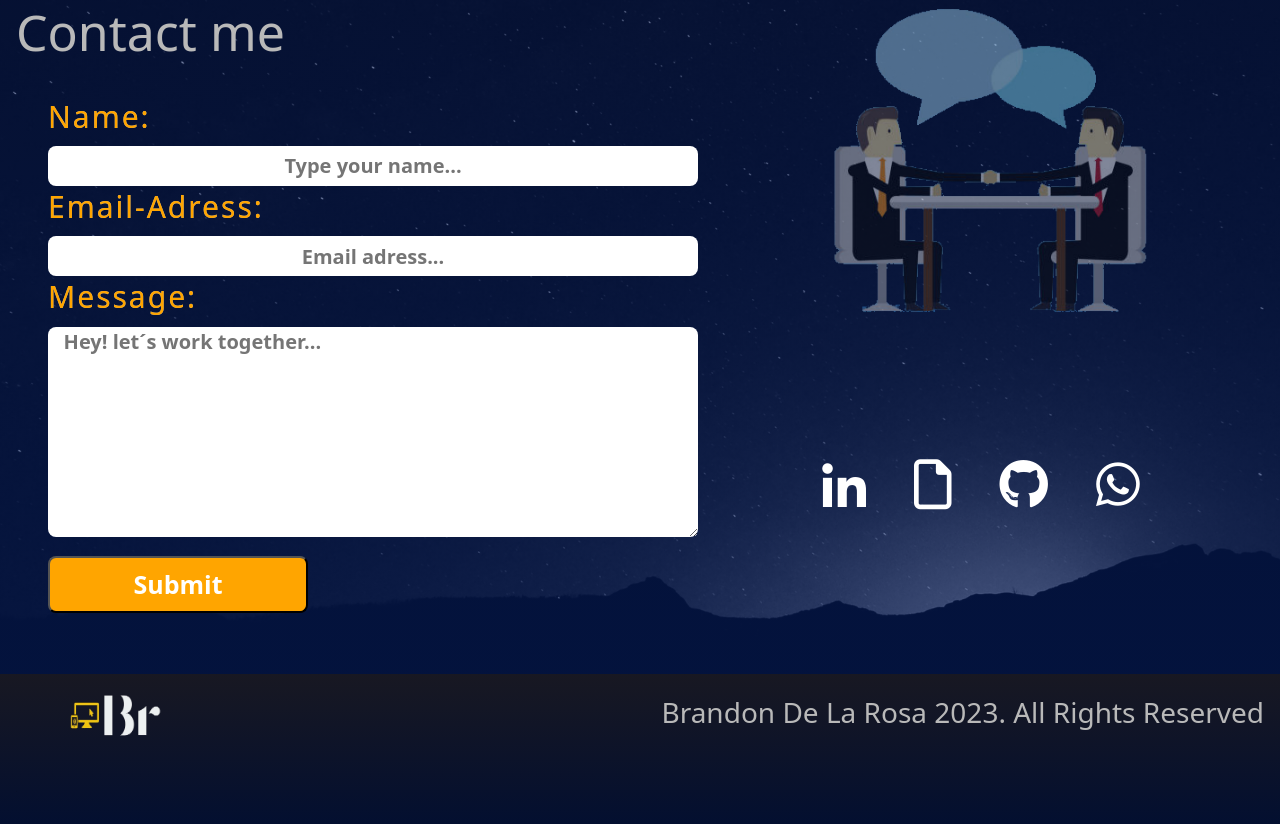
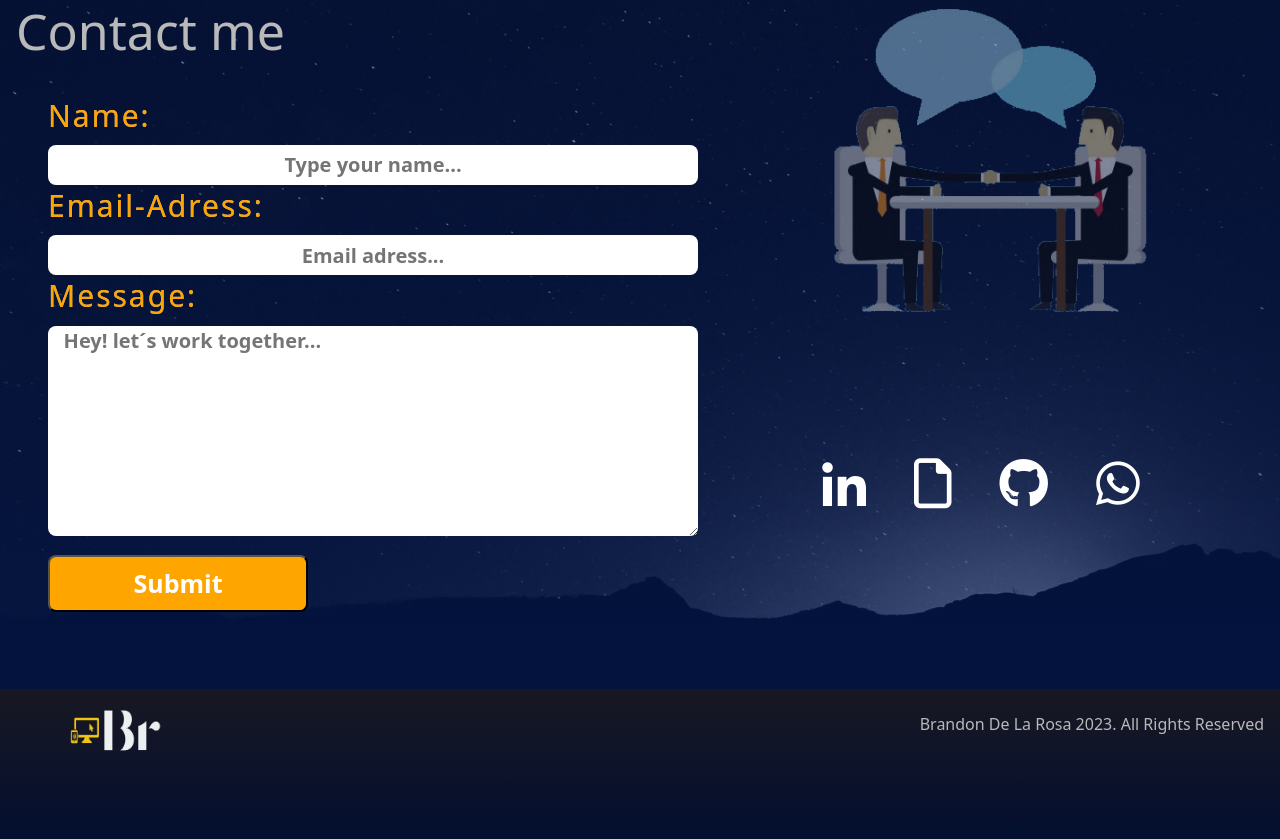
Before and after one commit to BrandonDeLaRosa/Portfolio, a React (Vite) app: page / in a window 1280 px wide. Shown: the part 2438-3277 px from the top of the page. Built offline with nearby package versions, Linux system fonts and the light colour scheme.

Commit message:
before animations

```diff
--- a/src/App.css
+++ b/src/App.css
@@ -46,7 +46,9 @@
 /* ------------------------------------------------------------------------------------ Header style (RESPONSIVE MENU)--------------------------------------------------------- */
 
 .fa-bars{
-  margin-bottom: 1.5rem;
+  margin-bottom: -1rem;
+  margin-left: 1rem;
+  margin-top: 1rem;
   font-size: 20px;
   color: orange;
   height: 15px;
@@ -848,25 +850,29 @@ object-fit: cover;
 
 .footer{
   background-image: linear-gradient(rgb(24, 24, 34), rgb(3, 15, 48));
-  width: 100%;
-  height: 150px;
-  margin: 0px;
   display: flex;
   justify-content: space-between;
   align-items: center;
   padding: 1rem;
+  position: relative;
+  bottom: -1rem;
+  /* left: -1rem; */
+  width: 100vw;
+  height: 150px;
 }
 
 .footerTxt{
-  /* background-color: aqua; */
   position: relative;
   top: -2rem;
+  width: 100%;
+  text-align: right;
 }
 
 .footerLogo{
   position: relative;
   top: -2rem;
-  width: 200px;
-  height: 150px;
+  width: 25%;
+  height: 50%;
   cursor: pointer;
+
 }
--- a/src/Pages/Footer.jsx
+++ b/src/Pages/Footer.jsx
@@ -5,9 +5,9 @@ import footerLogo from '../img/brLogoTraYell.png'
 const Footer = () => {
     return (
         <div className='footer'>
-            <Link to="header" smooth={true} duration={2000}><img className='footerLogo' src={footerLogo} alt="" /></Link>
-            {/* <Link  className='link' to='contact' >{english ? "Contact" : "Contacto"}</Link> */}
-            <h3 className='footerTxt'>Brandon De La Rosa 2023. All Rights Reserved</h3>
+            {/* <Link to="header" smooth={true} duration={2000}><img className='footerLogo' src={footerLogo} alt="" /></Link>  */}
+            <img className='footerLogo' src={footerLogo} alt="" />
+            <p className='footerTxt'>Brandon De La Rosa 2023. All Rights Reserved</p>
         </div>
     );
 };
--- a/src/styles/pcSize.css
+++ b/src/styles/pcSize.css
@@ -387,7 +387,19 @@
         font-size: 50px;
       }
 
+      .footer{
+        display: flex;
+        justify-content: space-between;
+      }
 
+      .footerTxt{
+        text-align: right;
+      }
+
+      .footerLogo{
+      width: 200px;
+      height: 150px;
+      }
 
 @media only screen and (min-width: 1300px) {
 
@@ -414,4 +426,5 @@
       .fa-linkedin-in{
         font-size: 60px;
       }
+
 }
--- a/src/styles/tabletSize.css
+++ b/src/styles/tabletSize.css
@@ -315,4 +315,23 @@
     font-size: 45px;
   }
 
+
+  .footer{
+    display: flex;
+    justify-content: space-between;
+    position: relative;
+    bottom: -1rem;
+    /* left: -1rem; */
+    width: 100vw;
+  }
+
+  .footerTxt{
+    text-align: right;
+  }
+
+  .footerLogo{
+  width: 200px;
+  height: 150px;
+  }
+
 }
--- a/src/styles/wideScreen.css
+++ b/src/styles/wideScreen.css
@@ -365,4 +365,24 @@
       font-size: 90px;
     }
 
+    .footer{
+      width: 99vw;
+      display: flex;
+      justify-content: space-between;
+      position: relative;
+      bottom: -1rem;
+      /* left: -1rem; */
+      height: 250px;
+    }
+
+    .footerTxt{
+      text-align: right;
+      font-size: 40px;
+    }
+
+    .footerLogo{
+    width: 250px;
+    height: 200px;
+    }
+
   }
```
